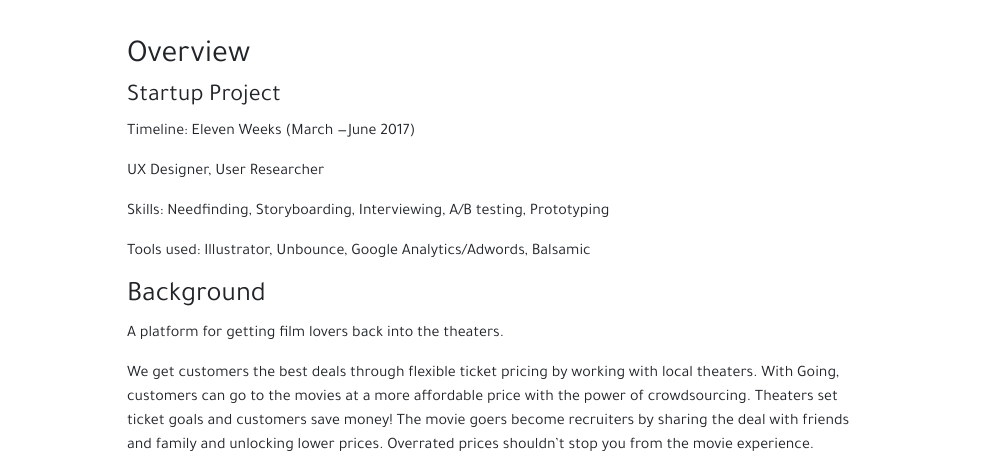
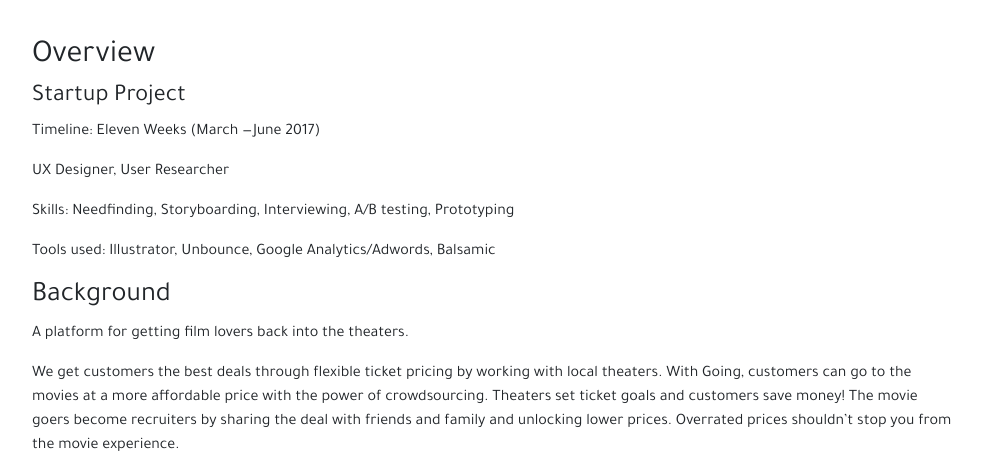
Before and after one commit to Rferng/rferng.github.io, a plain HTML site: page going.html in a window 1280 px wide. Shown: the part 337-800 px from the top of the page, without its empty margins (148-1130 px from the left). Drawn offline with nearby package versions, Linux system fonts and the light colour scheme.

Commit message:
"made projects col-lg-10"

```diff
--- a/going.html
+++ b/going.html
@@ -53,7 +53,7 @@
    <!-- projects -->
       <div class="container">
         <div class="row">
-          <div class="col-lg-8 mx-auto section1">
+          <div class="col-lg-10 mx-auto section1">
               <img class="logo" id="reel" src="public/images/Going/cursive.png" alt="">
               <h2>Overview</h2>
               <h4>Startup Project</h4>
```
